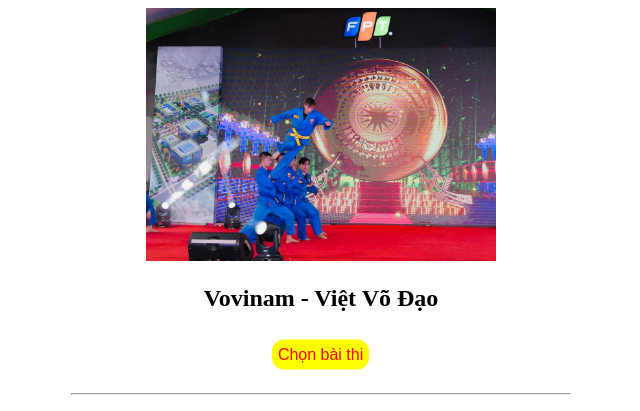
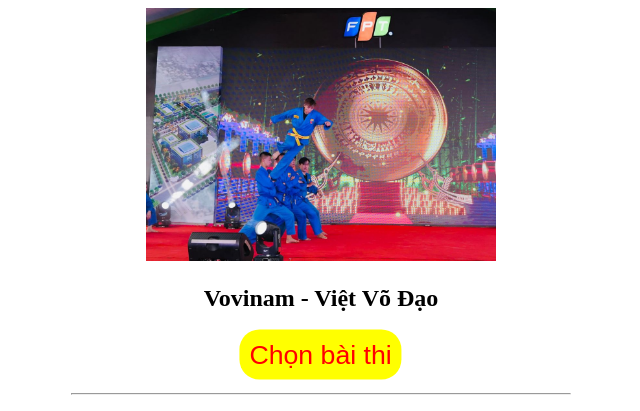
Before and after one commit to Xuanbac11/thi_giua_ky, a plain HTML site: page index.html in a window 1280 px wide. Shown: the top 411 px of the page, without its empty margins (319-959 px from the left). Drawn offline with Linux system fonts and the light colour scheme.

Commit message:
Update index.html

```diff
--- a/index.html
+++ b/index.html
@@ -22,6 +22,9 @@
             color: red;
             padding: 5px;
             border-radius: 10px;
+        }
+         .btnChonbai {
+            transform: scale(2);
         }
 
         img {
```
